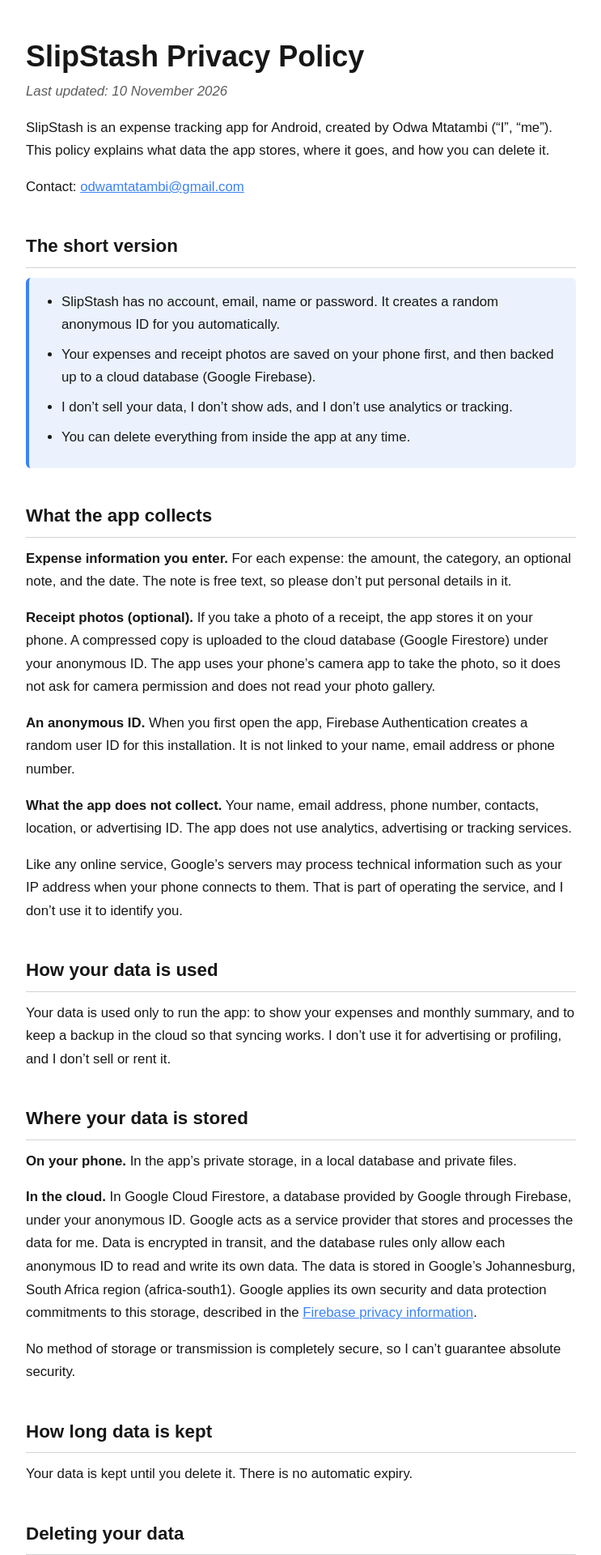
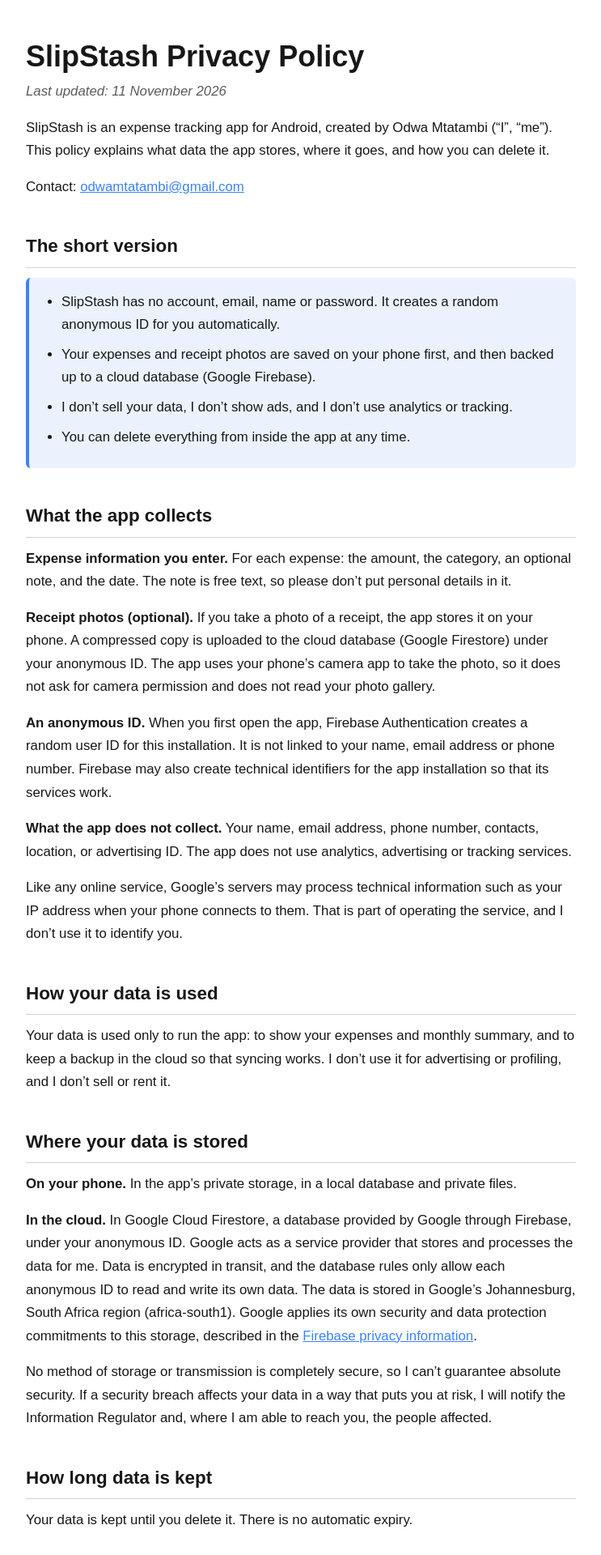
Before and after one commit to OddzMint-Net/odwa-portfolio, a Next.js app: page /privacy/slipstash in a window 1280 px wide. Shown: the top 1920 px of the page at 81% size, without its empty margins (268-1011 px from the left). Built offline with nearby package versions, Linux system fonts and the light colour scheme.

Commit message:
Final SlipStash privacy policy

```diff
--- a/app/privacy/slipstash/page.tsx
+++ b/app/privacy/slipstash/page.tsx
@@ -9,7 +9,7 @@ export default function SlipStashPrivacy() {
         <main className={styles.policy}>
 
             <h1>SlipStash Privacy Policy</h1>
-            <p className={styles.updated}>Last updated: 10 November 2026</p>
+            <p className={styles.updated}>Last updated: 11 November 2026</p>
             <p>
                 SlipStash is an expense tracking app for Android, created by Odwa
                 Mtatambi (“I”, “me”). This policy explains what data the app stores,
@@ -52,7 +52,9 @@ export default function SlipStashPrivacy() {
             <p>
                 <strong>An anonymous ID.</strong> When you first open the app, Firebase
                 Authentication creates a random user ID for this installation. It is not
-                linked to your name, email address or phone number.
+                linked to your name, email address or phone number. Firebase may also
+                create technical identifiers for the app installation so that its
+                services work.
             </p>
             <p>
                 <strong>What the app does not collect.</strong> Your name, email
@@ -98,7 +100,9 @@ export default function SlipStashPrivacy() {
             </p>
             <p>
                 No method of storage or transmission is completely secure, so I can’t
-                guarantee absolute security.
+                guarantee absolute security. If a security breach affects your data in a
+                way that puts you at risk, I will notify the Information Regulator and,
+                where I am able to reach you, the people affected.
             </p>
 
             <h2>How long data is kept</h2>
```
